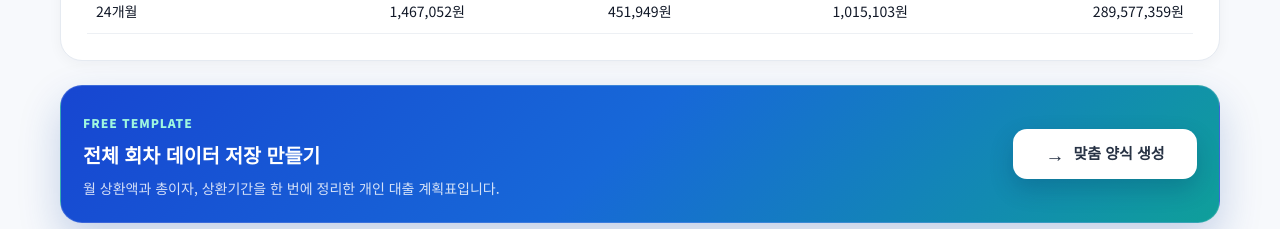
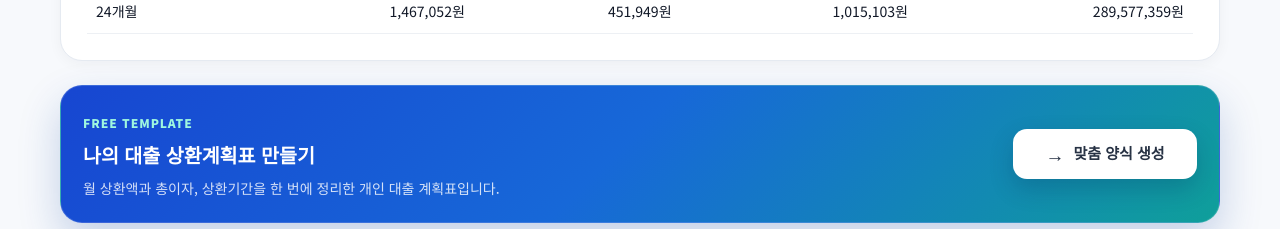
Before and after one commit to license-book/life-tools, a Next.js app: page /tools/loan-calculator in a window 1280 px wide. Shown: the part 3520-3749 px from the top of the page. Built offline with nearby package versions, Linux system fonts and the light colour scheme.

Commit message:
Prioritize professional personalized template titles

```diff
--- a/components/tools/PersonalizedResultEngine.tsx
+++ b/components/tools/PersonalizedResultEngine.tsx
@@ -26,7 +26,7 @@ function collectPairs(root:HTMLElement){
 }
 function csvCell(value:string){return `"${value.replace(/"/g,'""')}"`;}
 
-function getTemplate(slug:string,category:ToolCategory,toolName:string,resourceTitle?:string):Template{
+function getTemplate(slug:string,category:ToolCategory,toolName:string):Template{
   const exact:Record<string,Partial<Template>>={
     "loan-calculator":{title:"나의 대출 상환계획표",inputTitle:"대출 조건",resultTitle:"상환 결과 요약",summaryTitle:"상환 계획 점검",summary:"월 상환액과 총이자, 상환기간을 한 번에 정리한 개인 대출 계획표입니다.",checks:["월 상환액이 월 소득 대비 과도하지 않은지 확인","중도상환수수료와 금리변동 조건 별도 확인","여유자금 발생 시 원금 조기상환 효과 비교"],fileLabel:"대출상환계획표"},
     "deposit-interest":{title:"예금 만기수령 계획표",inputTitle:"예치 조건",resultTitle:"만기 예상 결과",summaryTitle:"예금 계획 점검",summary:"예치금액과 금리, 기간을 기준으로 세전·세후 이자와 만기수령액을 정리합니다.",checks:["우대금리 적용 조건 확인","이자소득세 및 비과세 여부 확인","만기 자동연장 여부 확인"],fileLabel:"예금만기계획표"},
@@ -49,13 +49,13 @@ function getTemplate(slug:string,category:ToolCategory,toolName:string,resourceT
     WORK:{title:`${toolName} 업무 정산표`,inputTitle:"근무·업무 조건",resultTitle:"정산 결과",summaryTitle:"업무 정산 점검",summary:"근로시간·수당·견적 등 업무 관련 입력과 결과를 기록용으로 정리합니다.",checks:["적용 기준과 계약조건 확인","시간·단가 입력값 재확인","법정 기준이 있는 경우 최신 기준 확인"],fileLabel:"업무정산표"},
     LIFE:{title:`${toolName} 생활 계획표`,inputTitle:"생활 조건",resultTitle:"계산·정산 결과",summaryTitle:"생활 계획 점검",summary:"일상에서 바로 활용할 수 있도록 입력값과 결과를 한 장에 정리합니다.",checks:["공동사용 시 기준을 함께 확인","필요하면 메모를 추가해 보관","변경된 조건으로 다시 계산"],fileLabel:"생활계획표"}
   };
-  return {...categoryDefaults[category],...(exact[slug]||{}),title:resourceTitle||exact[slug]?.title||categoryDefaults[category].title} as Template;
+  return {...categoryDefaults[category],...(exact[slug]||{}),title:exact[slug]?.title||categoryDefaults[category].title} as Template;
 }
 
-export default function PersonalizedResultEngine({toolName,slug,category,resourceTitle}:Props){
+export default function PersonalizedResultEngine({toolName,slug,category}:Props){
   const [data,setData]=useState<{inputs:Pair[];results:Pair[];created:string}|null>(null);
   const [saving,setSaving]=useState(false);
-  const template=getTemplate(slug,category,toolName,resourceTitle);
+  const template=getTemplate(slug,category,toolName);
   const generate=()=>{const root=document.getElementById("calculator-workspace");if(!root)return;const collected=collectPairs(root);setData({...collected,created:new Date().toLocaleString("ko-KR")});};
   const saveCsv=()=>{if(!data)return;const rows=[["구분","항목","값"],...data.inputs.map(v=>[template.inputTitle,v.label,v.value]),...data.results.map(v=>[template.resultTitle,v.label,v.value]),[template.summaryTitle,"활용 메모",template.summary],...template.checks.map((v,i)=>[template.summaryTitle,`체크 ${i+1}`,v])];const text="\ufeff"+rows.map(row=>row.map(csvCell).join(",")).join("\n");const blob=new Blob([text],{type:"text/csv;charset=utf-8"});const url=URL.createObjectURL(blob);const a=document.createElement("a");a.href=url;a.download=`생활도구-${template.fileLabel}.csv`;a.click();URL.revokeObjectURL(url);};
   const savePdf=async()=>{if(!data)return;const target=document.getElementById("personalized-result-sheet");if(!target)return;setSaving(true);try{const [{default:html2canvas},{jsPDF}]=await Promise.all([import("html2canvas"),import("jspdf")]);const canvas=await html2canvas(target,{scale:2,backgroundColor:"#ffffff",useCORS:true});const pdf=new jsPDF({orientation:"portrait",unit:"mm",format:"a4"});const pageW=210,pageH=297,margin=12,usableW=pageW-margin*2;const imgH=canvas.height*usableW/canvas.width;const img=canvas.toDataURL("image/png",1);let y=margin,remaining=imgH;pdf.addImage(img,"PNG",margin,y,usableW,imgH);remaining-=pageH-margin*2;while(remaining>0){pdf.addPage();y=margin-(imgH-remaining);pdf.addImage(img,"PNG",margin,y,usableW,imgH);remaining-=pageH-margin*2;}pdf.save(`생활도구-${template.fileLabel}.pdf`);}finally{setSaving(false);}};
```
